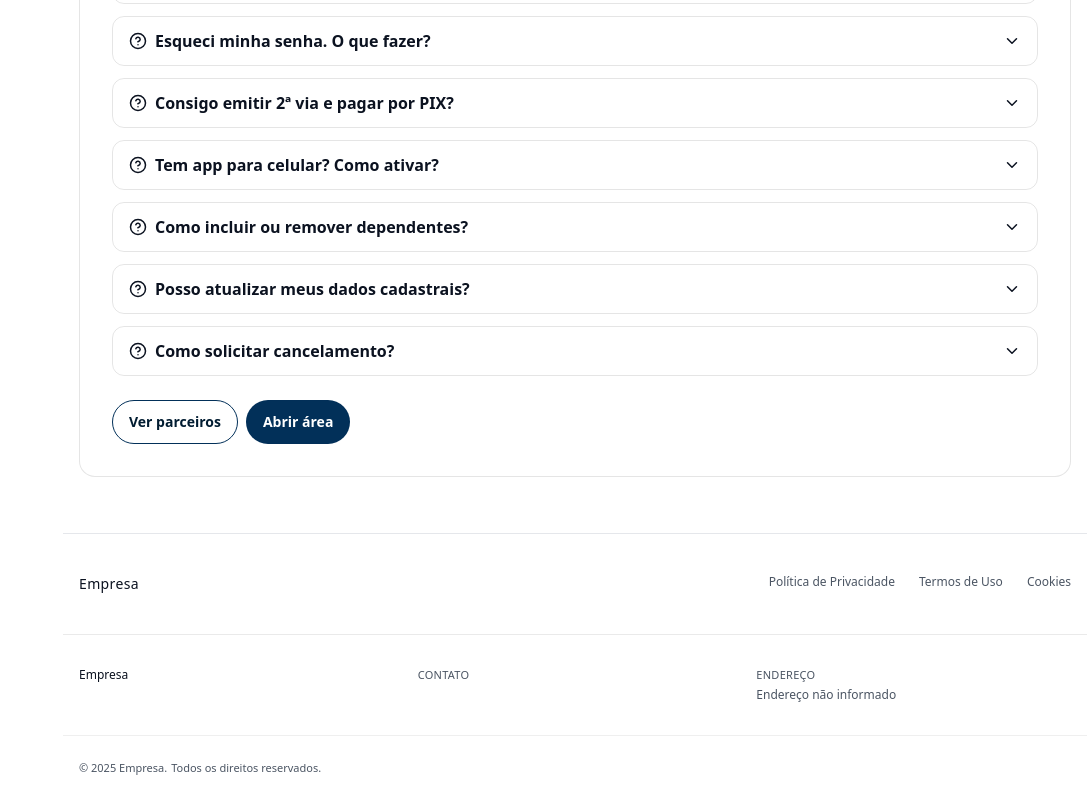
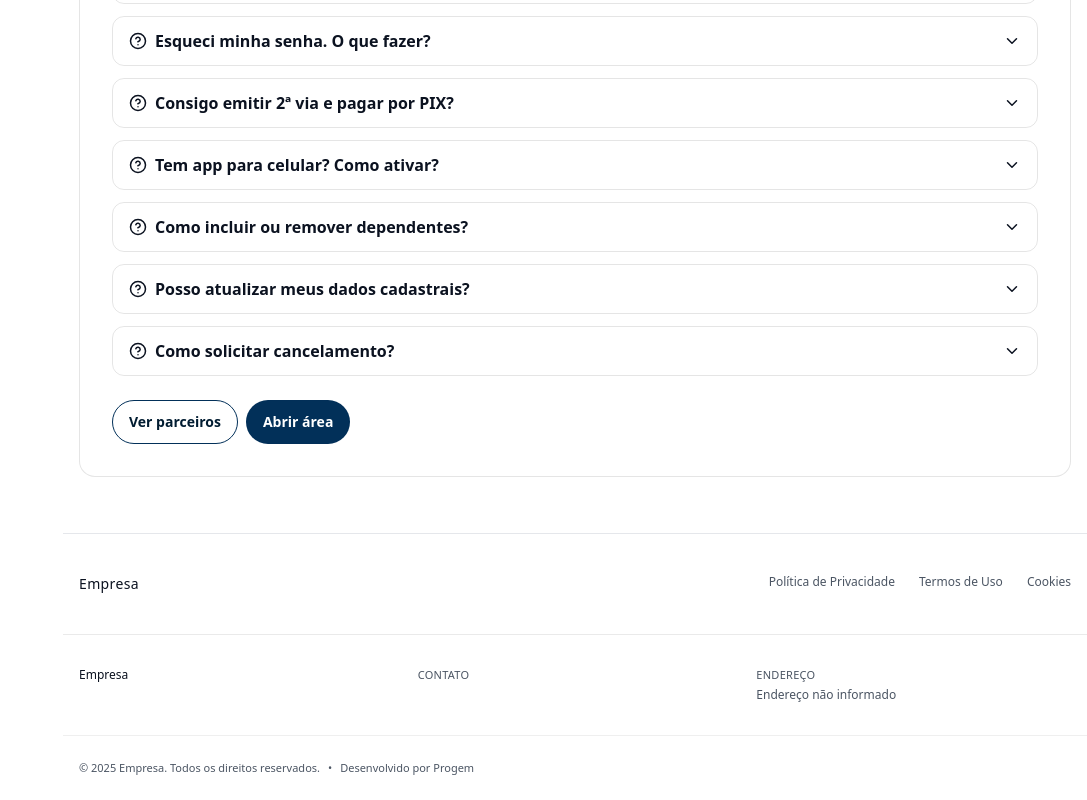
Before and after one commit to AndreLuizMazza/whitelabel, a React (Vite) app: page / in a window 1280 px wide. Shown: the part 4207-5007 px from the top of the page, without its empty margins (193-1280 px from the left). Built offline with nearby package versions, Linux system fonts and the light colour scheme; no server answers.

Commit message:
desenvolvido por progem - progem.com.br

```diff
--- a/src/components/Footer.jsx
+++ b/src/components/Footer.jsx
@@ -116,11 +116,19 @@ export default function Footer() {
         </div>
       </div>
 
-      {/* Faixa inferior com copyright e localização/mapa */}
+      {/* Faixa inferior com copyright, crédito e localização */}
       <div className="container-max py-6 text-[11px] text-[var(--text-muted)] flex flex-col gap-3 md:flex-row md:items-center md:justify-between">
-        <div className="space-x-1">
-          <span>© {ano} {nome}.</span>
-          <span>Todos os direitos reservados.</span>
+        <div className="flex flex-col gap-1 md:flex-row md:items-center md:gap-2">
+          <span>© {ano} {nome}. Todos os direitos reservados.</span>
+          <span className="hidden md:inline">•</span>
+          <a
+            href="https://progem.com.br"
+            target="_blank"
+            rel="noopener noreferrer"
+            className="hover:text-[var(--text)] transition-colors"
+          >
+            Desenvolvido por Progem
+          </a>
         </div>
 
         {end?.latitude && end?.longitude && (
```
